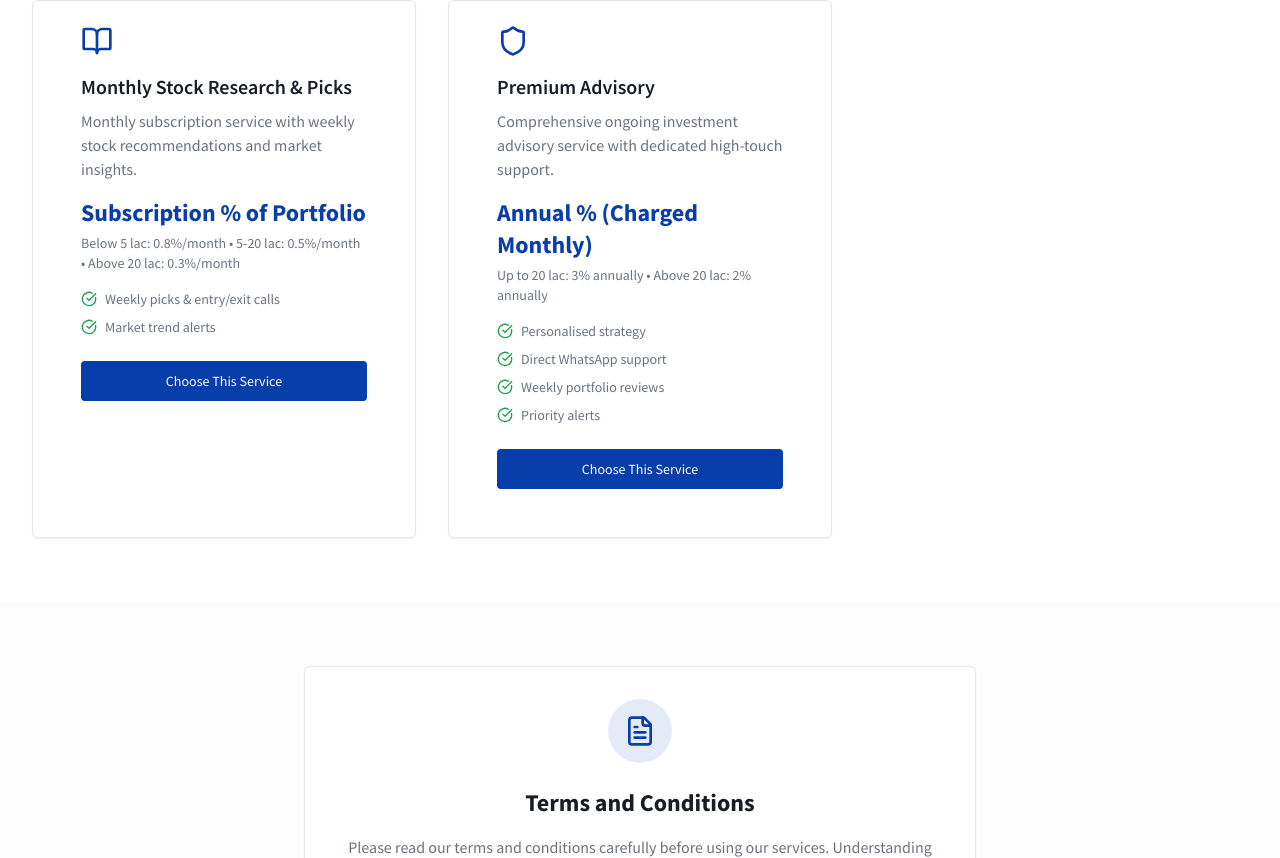
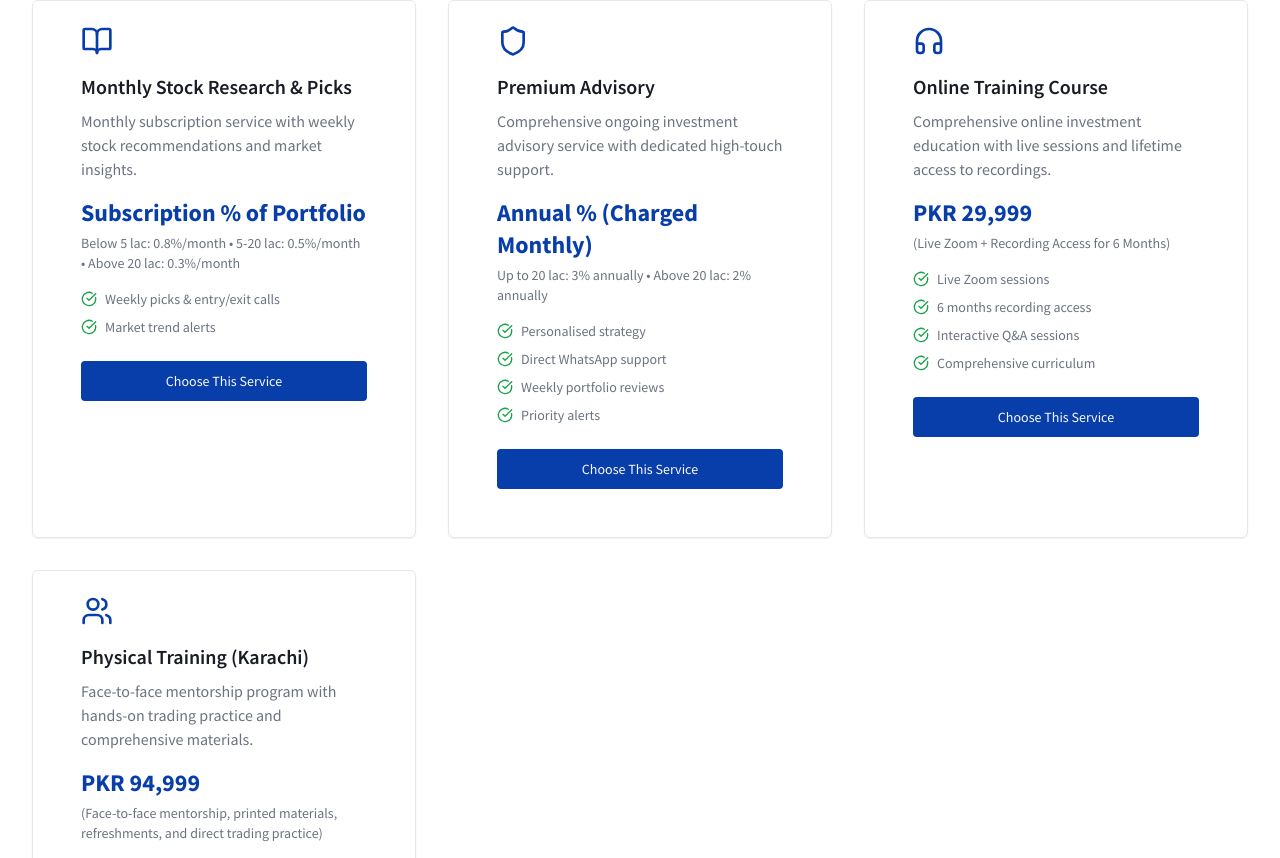
Before and after one commit to furqan-debug/InvestingSparkle, a React (Vite) app: page /services in a window 1280 px wide. Shown: the part 1102-1960 px from the top of the page. Built offline with nearby package versions, Linux system fonts and the light colour scheme.

Commit message:
Add new services to page
Updated the Services page to include two new service offerings: "Online" and "Physical (Karachi)," with their respective pricing and details.

```diff
--- a/src/pages/Services.tsx
+++ b/src/pages/Services.tsx
@@ -44,6 +44,22 @@ const Services = () => {
     subtext: "Up to 20 lac: 3% annually • Above 20 lac: 2% annually",
     features: ["Personalised strategy", "Direct WhatsApp support", "Weekly portfolio reviews", "Priority alerts"],
     icon: Shield,
+    popular: false
+  }, {
+    title: "Online Training Course",
+    description: "Comprehensive online investment education with live sessions and lifetime access to recordings.",
+    price: "PKR 29,999",
+    subtext: "(Live Zoom + Recording Access for 6 Months)",
+    features: ["Live Zoom sessions", "6 months recording access", "Interactive Q&A sessions", "Comprehensive curriculum"],
+    icon: HeadphonesIcon,
+    popular: false
+  }, {
+    title: "Physical Training (Karachi)",
+    description: "Face-to-face mentorship program with hands-on trading practice and comprehensive materials.",
+    price: "PKR 94,999",
+    subtext: "(Face-to-face mentorship, printed materials, refreshments, and direct trading practice)",
+    features: ["Face-to-face mentorship", "Printed materials included", "Refreshments provided", "Direct trading practice"],
+    icon: Users,
     popular: false
   }];
   const handleServiceSelect = (service: typeof services[0]) => {
```
